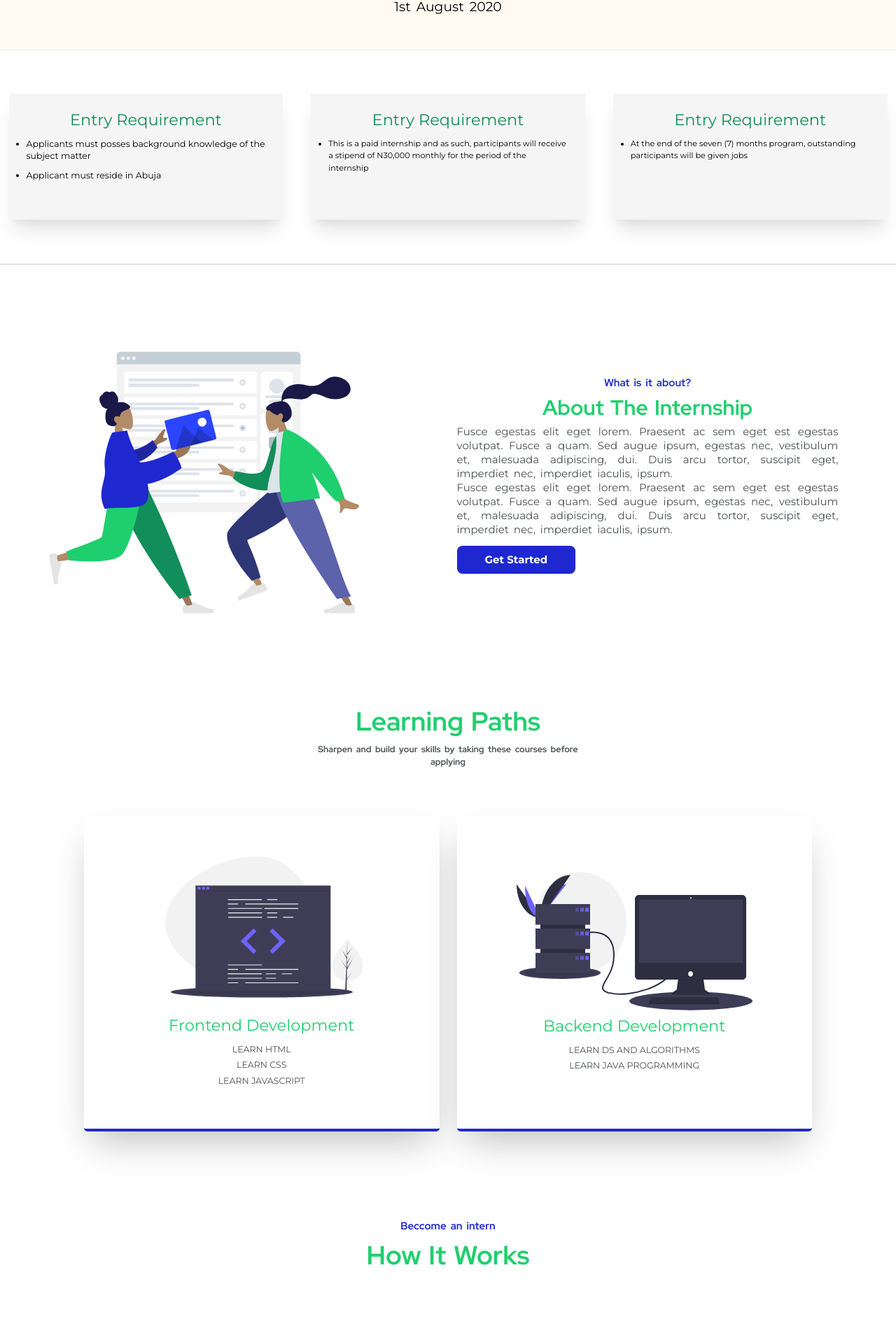
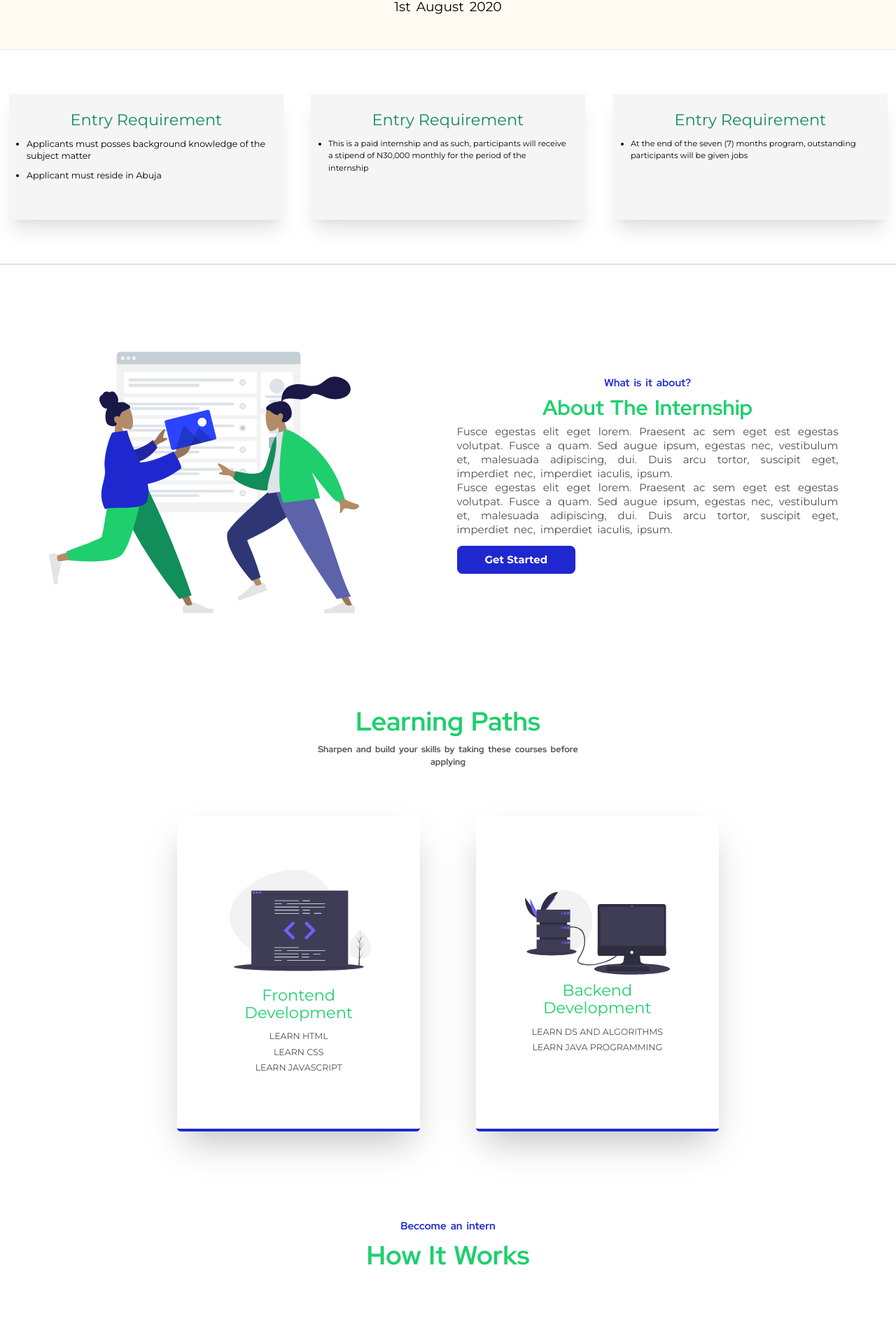
Before and after one commit to Akogwu24/skillup-africa-page, a React (Create React App) app: page / in a window 1280 px wide. Shown: the part 738-2633 px from the top of the page at 70% size. Built offline with nearby package versions, Linux system fonts and the light colour scheme.

Commit message:
animation added

```diff
--- a/package.json
+++ b/package.json
@@ -7,6 +7,7 @@
     "@testing-library/jest-dom": "^5.11.4",
     "@testing-library/react": "^11.1.0",
     "@testing-library/user-event": "^12.1.10",
+    "aos": "^2.3.4",
     "react": "^17.0.2",
     "react-dom": "^17.0.2",
     "react-icons": "^4.2.0",
--- a/src/components/CardComponent.jsx
+++ b/src/components/CardComponent.jsx
@@ -12,9 +12,10 @@ const CardComponent = ({
   listStyles,
   cardContainer,
   imageContainer,
+  aosProps,
 }) => {
   return (
-    <div className={cardContainer}>
+    <div data-aos={aosProps} className={cardContainer}>
       <div className={imageContainer}>
         {img ? <img className={imgStyles} src={img} alt='img' /> : ''}
       </div>
--- a/src/components/utils/Text.jsx
+++ b/src/components/utils/Text.jsx
@@ -9,9 +9,10 @@ const Text = ({
   headerStyle,
   paragraphStyle,
   textContainer,
+  aosProps,
 }) => {
   return (
-    <div className={`text ${textContainer}`}>
+    <div data-aos={aosProps} className={`text ${textContainer}`}>
       <p className={preheaderStyle}>{preHeader}</p>
       <h1 className={headerStyle}>{header}</h1>
       <p className={paragraphStyle}>{firstParagraph}</p>
--- a/src/layout/About.jsx
+++ b/src/layout/About.jsx
@@ -1,16 +1,23 @@
-import React from 'react';
+import React, { useEffect } from 'react';
 import Text from '../components/utils/Text';
 import Button from '../components/utils/Button';
 import aboutGirls from '../assets/images/about-image.svg';
+import Aos from 'aos';
+import 'aos/dist/aos.css';
 
 const About = () => {
+  useEffect(() => {
+    Aos.init({});
+  }, []);
+
   return (
     <div className='container my-10 flex flex-col md:flex-row justify-between pt-20 items-center'>
-      <div className=' md:w-2/5 w-4/5 mb-10'>
+      <div data-aos='fade-right' className=' md:w-2/5 w-4/5 mb-10'>
         <img className='w-full' src={aboutGirls} alt='girls' />
       </div>
-      <div className='md:w-1/2 sm:w-4/5 px-5'>
+      <div data-aos='fade-left' className='md:w-1/2 sm:w-4/5 px-5'>
         <Text
+          aosProps='fade-left'
           textContainer='text-center'
           preHeader='What is it about?'
           preheaderStyle='red-hat-display text-blue text-2xl font-bold'
--- a/src/layout/Cards.jsx
+++ b/src/layout/Cards.jsx
@@ -1,10 +1,16 @@
-import React from 'react';
+import React, { useEffect } from 'react';
 import CardComponent from '../components/CardComponent';
+import Aos from 'aos';
+import 'aos/dist/aos.css';
 
 const Cards = () => {
+  useEffect(() => {
+    Aos.init({ duration: 2000 });
+  }, []);
   return (
     <div className='requirement-container container my-10 flex flex-col md:flex-row justify-between md:gap-16 gap-5 items-center px-5 py-10'>
       <CardComponent
+        aosProps='flip-left'
         cardContainer='bg-gray-light flex-1 shadow-lg md:shadow-xl h-72 px-10 py-10 my-5 w-full sm:w-2/3'
         headingStyles='text-green-dark text-4xl pb-3 text-center'
         heading='Entry Requirement'
@@ -13,13 +19,16 @@ const Cards = () => {
         listStyles='list-disc text-xl py-2'
       />
       <CardComponent
+        aosProps='flip-down'
         cardContainer='bg-gray-light px-10 flex-1 shadow-lg md:shadow-xl h-72 py-10  my-5  w-full sm:w-2/3'
         headingStyles='text-green-dark text-4xl pb-3 text-center'
         heading='Entry Requirement'
         list1='This is a paid internship and as such, participants will receive a stipend of N30,000 monthly for the period of the internship'
         listStyles='list-disc text-lg py-2'
       />
+
       <CardComponent
+        aosProps='flip-right'
         cardContainer='bg-gray-light px-10 flex-1 shadow-lg md:shadow-xl h-72 py-10 my-5  w-full sm:w-2/3'
         headingStyles='text-green-dark text-4xl pb-3 text-center'
         heading='Entry Requirement'
--- a/src/layout/LearningPaths.jsx
+++ b/src/layout/LearningPaths.jsx
@@ -16,9 +16,10 @@ const LearningPaths = () => {
         />
       </div>
 
-      <div className='flex flex-col sm:flex-row justify-between items-center px-2 sm:px-20 gap-36 text-center sm:px-5 sm:gap-10'>
+      <div className='flex flex-col sm:flex-row justify-between items-center lg:justify-center lg:gap-32 px-2 sm:px-20 gap-36 text-center sm:px-5 sm:gap-10'>
         <CardComponent
-          cardContainer='card-container flex flex-col items-center justify-center sm:w-1/2 md:p-28 bg-white shadow-2xl border-b-4 border-blue rounded-lg sm:p-10'
+          aosProps='zoom-out-left'
+          cardContainer='card-container flex flex-col items-center justify-center sm:w-1/2 lg:w-1/3  md:p-28 bg-white shadow-2xl border-b-4 border-blue rounded-lg sm:p-10'
           img={frontend}
           imageContainer=''
           imgStyles='mx-auto'
@@ -30,7 +31,8 @@ const LearningPaths = () => {
           headingStyles='text-4xl text-green my-4'
         />
         <CardComponent
-          cardContainer='card-container flex flex-col items-center justify-center sm:w-1/2 md:p-28 bg-white shadow-2xl border-b-4 border-blue rounded-lg px-2 sm:p-10'
+          aosProps='zoom-out-right'
+          cardContainer='card-container flex flex-col items-center justify-center sm:w-1/2 lg:w-1/3 md:p-28 bg-white shadow-2xl border-b-4 border-blue rounded-lg px-2 sm:p-10'
           img={backend}
           imgStyles='mx-auto'
           list1='LEARN DS AND ALGORITHMS'
--- a/src/layout/Steps.jsx
+++ b/src/layout/Steps.jsx
@@ -13,12 +13,12 @@ import four from '../assets/icons/04.svg';
 const Steps = () => {
   return (
     <>
-      <section className='step-container container my-10 2xl:px-44 flex flex-col-reverse md:flex-row text-center justify-between gap-20 items-center'>
+      <section className='step-container container my-10 2xl:px-44 flex flex-col-reverse md:flex-row text-center md:text-left justify-between gap-20 items-center'>
         <div className='flex flex-col lg:flex-row sm:w-3/5 md:w-1/2'>
           <div className='number-one mr-10 sm:mr-0'>
             <img src={one} alt='one' />
           </div>
-          <div>
+          <div data-aos='fade-down-left'>
             <Text
               header='Apply For Program'
               headerStyle='font-semibold text-4xl sm:text-5xl text-green  '
@@ -29,16 +29,25 @@ const Steps = () => {
           </div>
         </div>
 
-        <div className='steps w-11/12 sm:w-2/5 md:w-1/2'>
+        <div
+          data-aos='fade-down-right'
+          className='steps w-11/12 sm:w-2/5 md:w-1/2 lg:w-2/5'
+        >
           <img className='w-full' src={applyImage} alt='mask girl' />
         </div>
       </section>
 
       <section className='step-container container my-20 2xl:px-44 flex flex-col md:flex-row justify-between space-x-20 items-center text-center'>
-        <div className='steps w-11/12 sm:w-2/5 md:w-1/2'>
+        <div
+          data-aos='fade-up-left'
+          className='steps w-11/12 sm:w-2/5 md:w-1/2 lg:w-2/5'
+        >
           <img className='w-full' src={manLeft} alt='mask girl' />
         </div>
-        <div className='flex flex-col md:ml-20 lg:pl-20 sm:w-3/5 sm:ml-0 sm:pl-0 md:w-1/2'>
+        <div
+          data-aos='fade-up-right'
+          className='flex flex-col md:ml-20 lg:pl-20 lg:flex-row sm:w-3/5 sm:ml-0 sm:pl-0 md:w-1/2 md:text-left lg:flex-row'
+        >
           <div className='number-one mr-10'>
             <img src={two} alt='two' />
           </div>
@@ -54,11 +63,11 @@ const Steps = () => {
       </section>
 
       <section className='step-container container my-20 2xl:px-44 flex flex-col-reverse md:flex-row justify-between gap-20 items-center text-center'>
-        <div className='flex flex-col sm:w-3/5 md:w-1/2'>
+        <div className='flex flex-col sm:w-3/5 md:w-1/2 md:text-left lg:flex-row'>
           <div className='number-one mr-10'>
             <img src={three} alt='one' />
           </div>
-          <div>
+          <div data-aos='fade-down-right'>
             <Text
               header='Apply For Program'
               headerStyle='font-semibold text-4xl sm:text-5xl text-green  '
@@ -68,20 +77,26 @@ const Steps = () => {
           </div>
         </div>
 
-        <div className='steps w-11/12 sm:w-2/5 md:w-1/2'>
+        <div
+          data-aos='fade-down-left'
+          className='steps w-11/12 sm:w-2/5 md:w-1/2 lg:w-2/5'
+        >
           <img className='w-full' src={manRight} alt='mask girl' />
         </div>
       </section>
 
       <section className='step-container container my-20 2xl:px-44 flex flex-col md:flex-row justify-between gap-20 items-center text-center'>
-        <div className='steps w-11/12 sm:w-2/5 md:w-1/2'>
+        <div
+          data-aos='fade-up-right'
+          className='steps w-11/12 sm:w-2/5 md:w-1/2 lg:w-2/5'
+        >
           <img className='w-full' src={girlLeft} alt='girl-left' />
         </div>
-        <div className='flex flex-col md:ml-20 lg:pl-20 sm:w-3/5 md:w-1/2'>
+        <div className='flex flex-col md:ml-20 lg:pl-20 sm:w-3/5 md:w-1/2 md:text-left lg:flex-row'>
           <div className='number-one mr-10'>
             <img src={four} alt='two' />
           </div>
-          <div>
+          <div data-aos='fade-up-left'>
             <Text
               header='Apply For Program'
               headerStyle='font-semibold text-4xl sm:text-4xl text-green  '
```
Also changed, not shown: 1 other file (tests, documents, lock files or other folders).
